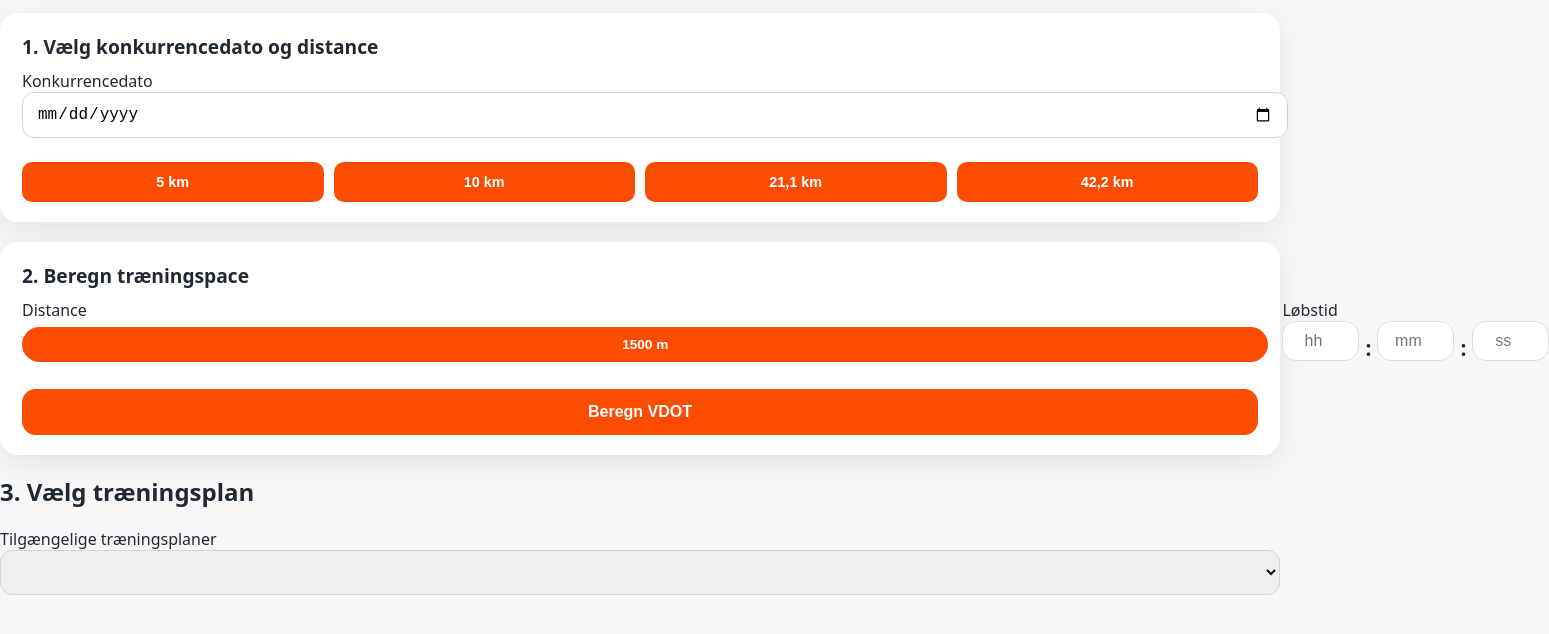
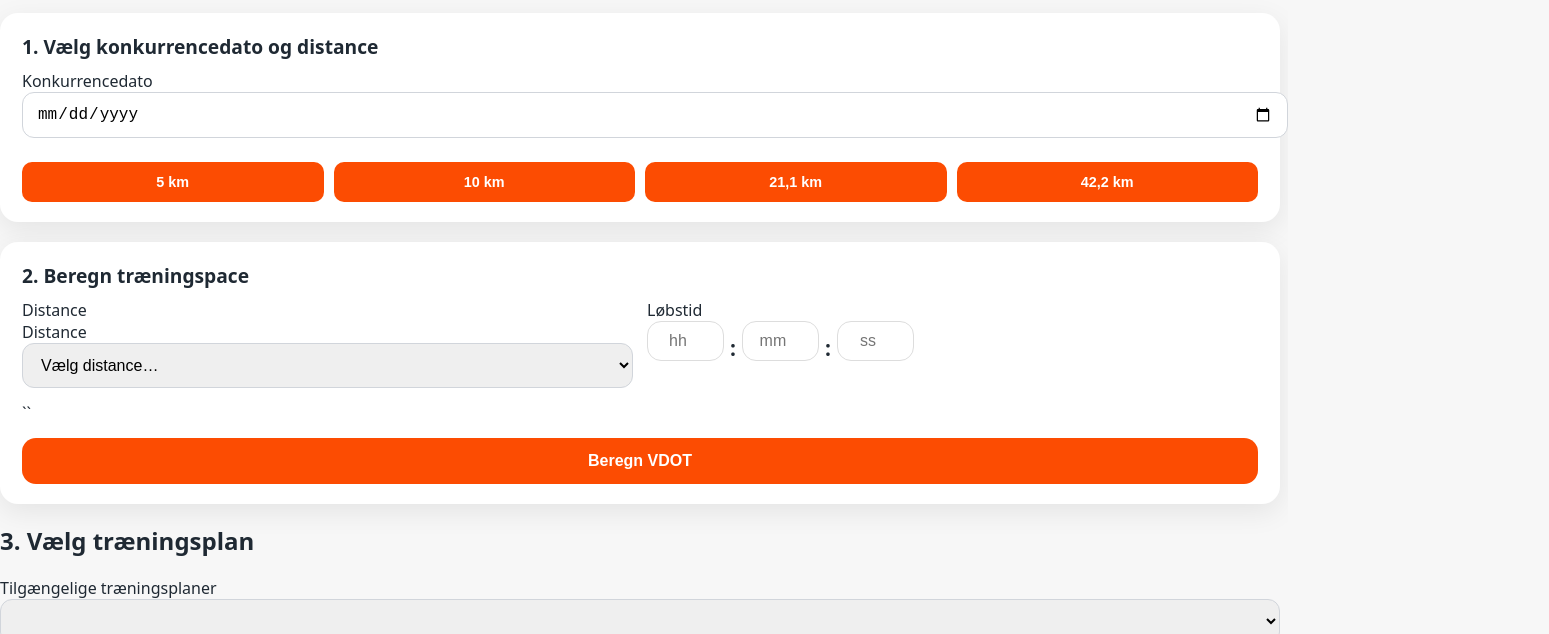
Before and after one commit to AllanGraver/Training-Plan-Expert, a plain HTML site: page index.html in a window 1280 px wide. Shown: the part 111-745 px from the top of the page, 1549 px wide, since content can reach past the window. Drawn offline with Linux system fonts and the light colour scheme.

Commit message:
Update index.html

```diff
--- a/index.html
+++ b/index.html
@@ -49,23 +49,26 @@
     <div class="vdot-field">
       <label>Distance</label>
 
-      <div class="vdot-distance-scroll">
-        <button class="vdot-dist-btn" data-dist="1.5">1500 m</button>
-        <button class="vdot-dist-btn" data-dist="1.609">1 mile</button>
-        <button class="vdot-dist-btn" data-dist="3">3 km</button>
-        <button class="vdot-dist-btn" data-dist="3.218">2 miles</button>
-        <button class="vdot-dist-btn" data-dist="5">5 km</button>
-        <button class="vdot-dist-btn" data-dist="8">8 km</button>
-        <button class="vdot-dist-btn" data-dist="8.046">5 miles</button>
-        <button class="vdot-dist-btn" data-dist="10">10 km</button>
-        <button class="vdot-dist-btn" data-dist="15">15 km</button>
-        <button class="vdot-dist-btn" data-dist="16.093">10 miles</button>
-        <button class="vdot-dist-btn" data-dist="20">20 km</button>
-        <button class="vdot-dist-btn" data-dist="21.0975">½ marathon</button>
-        <button class="vdot-dist-btn" data-dist="25">25 km</button>
-        <button class="vdot-dist-btn" data-dist="30">30 km</button>
-        <button class="vdot-dist-btn" data-dist="42.195">Marathon</button>
-      </div>
+      <label for="vdotDistance">Distance</label>
+<select id="vdotDistance" class="vdot-select">
+  <option value="" selected disabled>Vælg distance…</option>
+  <option value="1.5">1500 m</option>
+  <option value="1.609">1 mile</option>
+  <option value="3">3 km</option>
+  <option value="3.218">2 miles</option>
+  <option value="5">5 km</option>
+  <option value="8">8 km</option>
+  <option value="8.046">5 miles</option>
+  <option value="10">10 km</option>
+  <option value="15">15 km</option>
+  <option value="16.093">10 miles</option>
+  <option value="20">20 km</option>
+  <option value="21.0975">½ marathon</option>
+  <option value="25">25 km</option>
+  <option value="30">30 km</option>
+  <option value="42.195">Marathon</option>
+</select>
+``
     </div>
 
     <div class="vdot-field">
```
